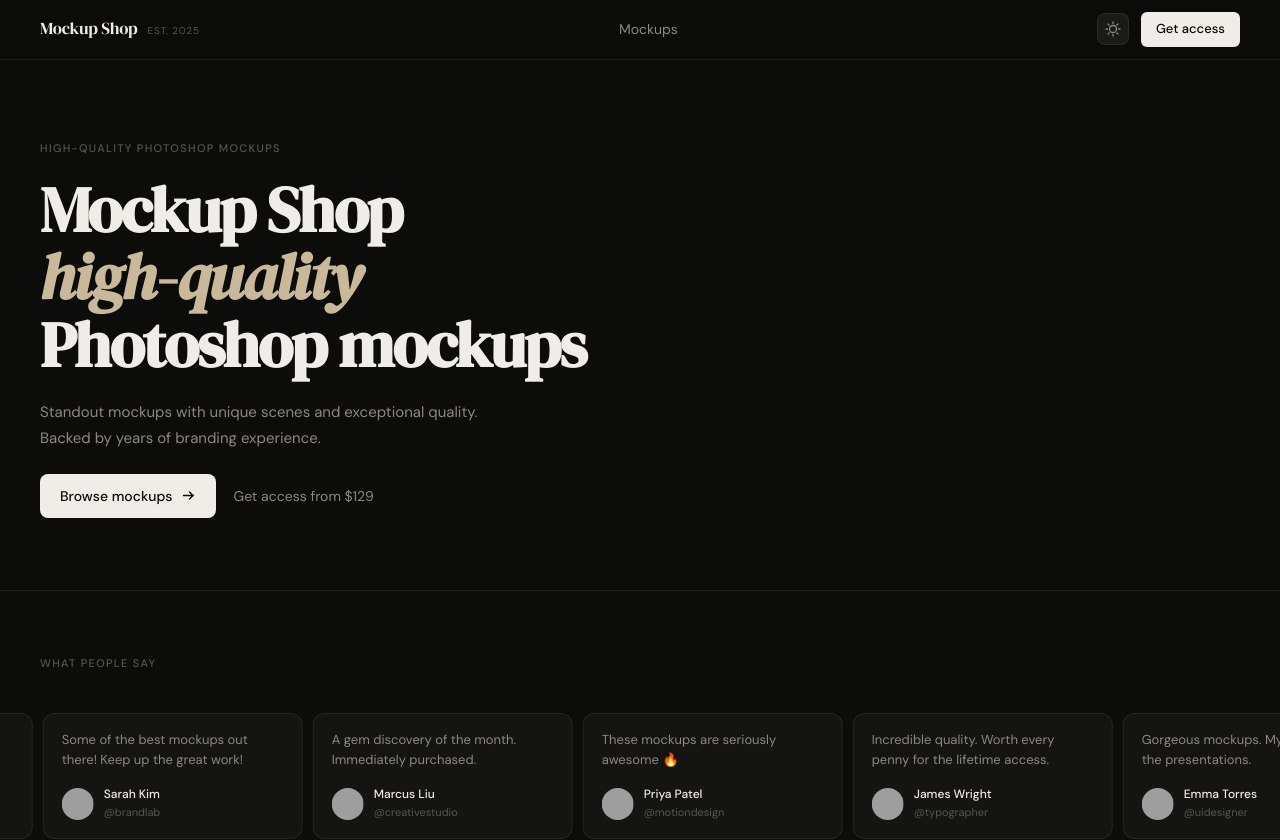
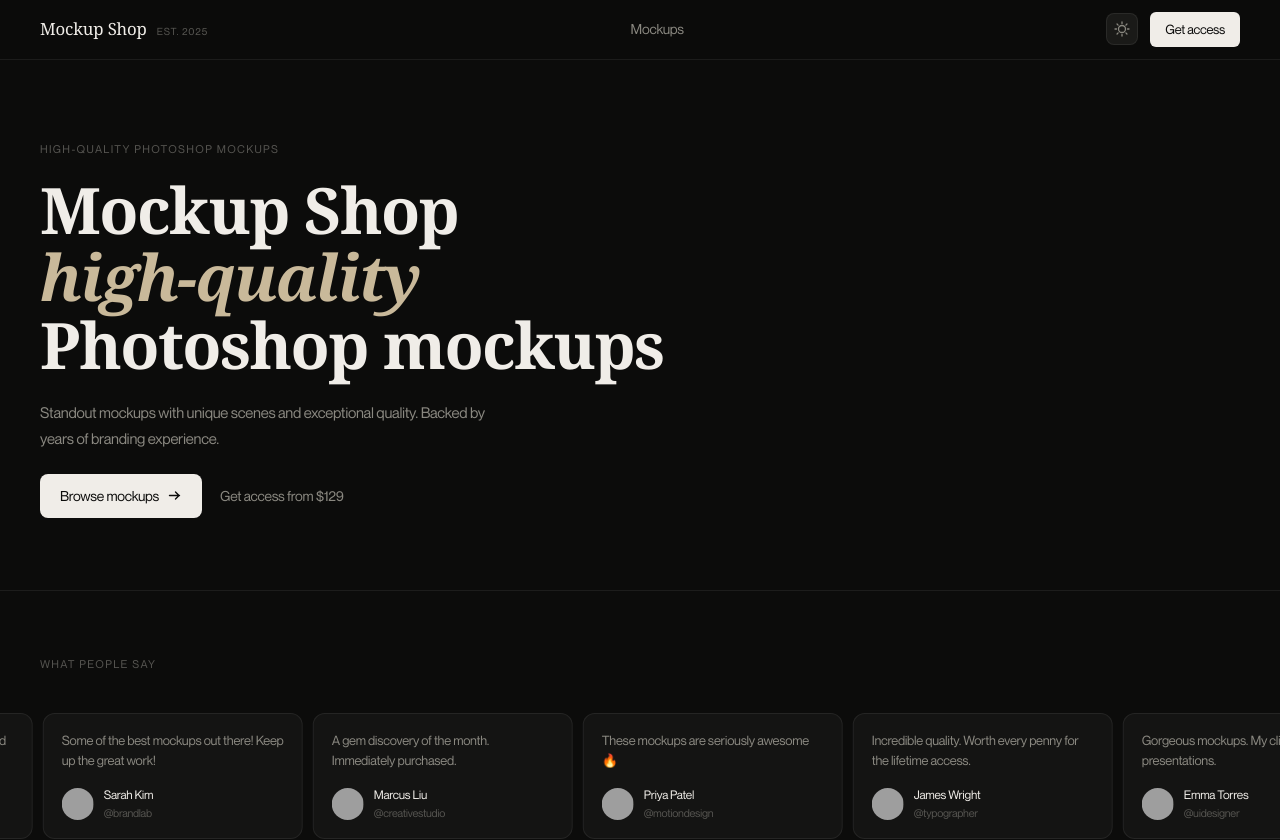
Before and after one commit to GrafikJAM/mockupshop, a Next.js app: page / in a window 1280 px wide. Shown: the top 840 px of the page. Built offline with nearby package versions, Linux system fonts and the light colour scheme; no server answers; the database is empty; grey boxes are pictures that could not be loaded.

Commit message:
Update globals.css

```diff
--- a/src/app/globals.css
+++ b/src/app/globals.css
@@ -1,4 +1,11 @@
-@import url('https://fonts.googleapis.com/css2?family=DM+Serif+Display:ital@0;1&family=DM+Sans:ital,opsz,wght@0,9..40,300;0,9..40,400;0,9..40,500;1,9..40,300&display=swap');
+@font-face {
+  font-family: 'NeueMontreal';
+  src: url('/fonts/NeueMontreal-Regular.woff2') format('woff2'),
+       url('/fonts/NeueMontreal-Regular.woff') format('woff');
+  font-weight: 400;
+  font-style: normal;
+  font-display: swap;
+}
 
 *, *::before, *::after { box-sizing: border-box; margin: 0; padding: 0; }
 
@@ -18,7 +25,7 @@
   --nav-bg: rgba(12,12,11,0.88);
   --shadow: 0 2px 16px rgba(0,0,0,0.35);
   --font-display: 'DM Serif Display', Georgia, serif;
-  --font-body: 'DM Sans', system-ui, sans-serif;
+  --font-body: 'NeueMontreal', system-ui, sans-serif;
   --radius: 8px;
   --radius-lg: 16px;
   --max-w: 1280px;
@@ -43,7 +50,7 @@
 }
 
 html { scroll-behavior: smooth; }
-body { background: var(--bg); color: var(--text-primary); font-family: var(--font-body); font-size: 15px; line-height: 1.6; -webkit-font-smoothing: antialiased; overflow-x: hidden; transition: background 0.25s, color 0.25s; }
+body { background: var(--bg); color: var(--text-primary); font-family: var(--font-body); font-size: 15px; line-height: 1.6; letter-spacing: -0.019em; -webkit-font-smoothing: antialiased; overflow-x: hidden; transition: background 0.25s, color 0.25s; }
 a { color: inherit; text-decoration: none; }
 img { display: block; max-width: 100%; }
 button { font-family: var(--font-body); cursor: pointer; border: none; background: none; }
```
